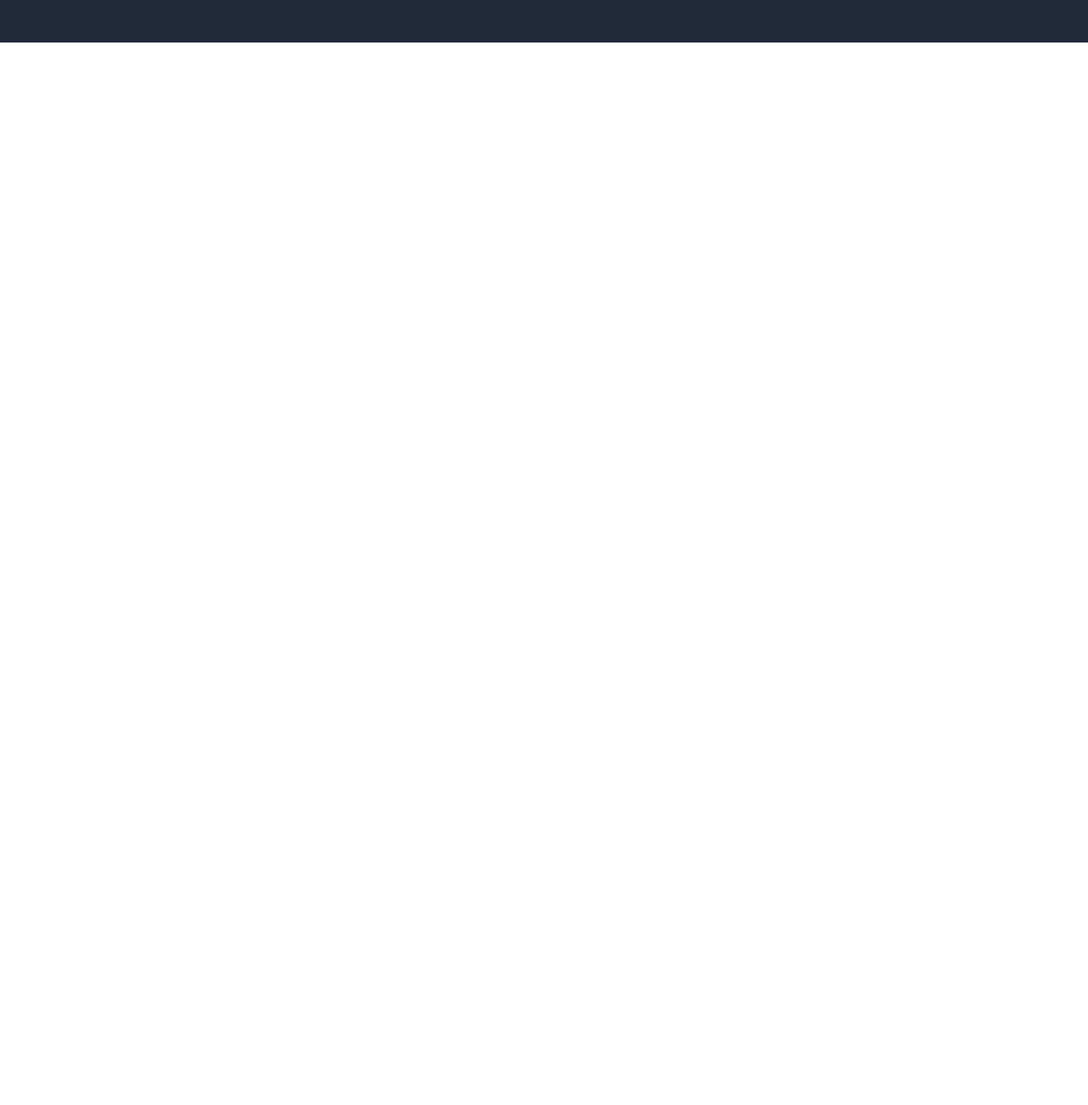
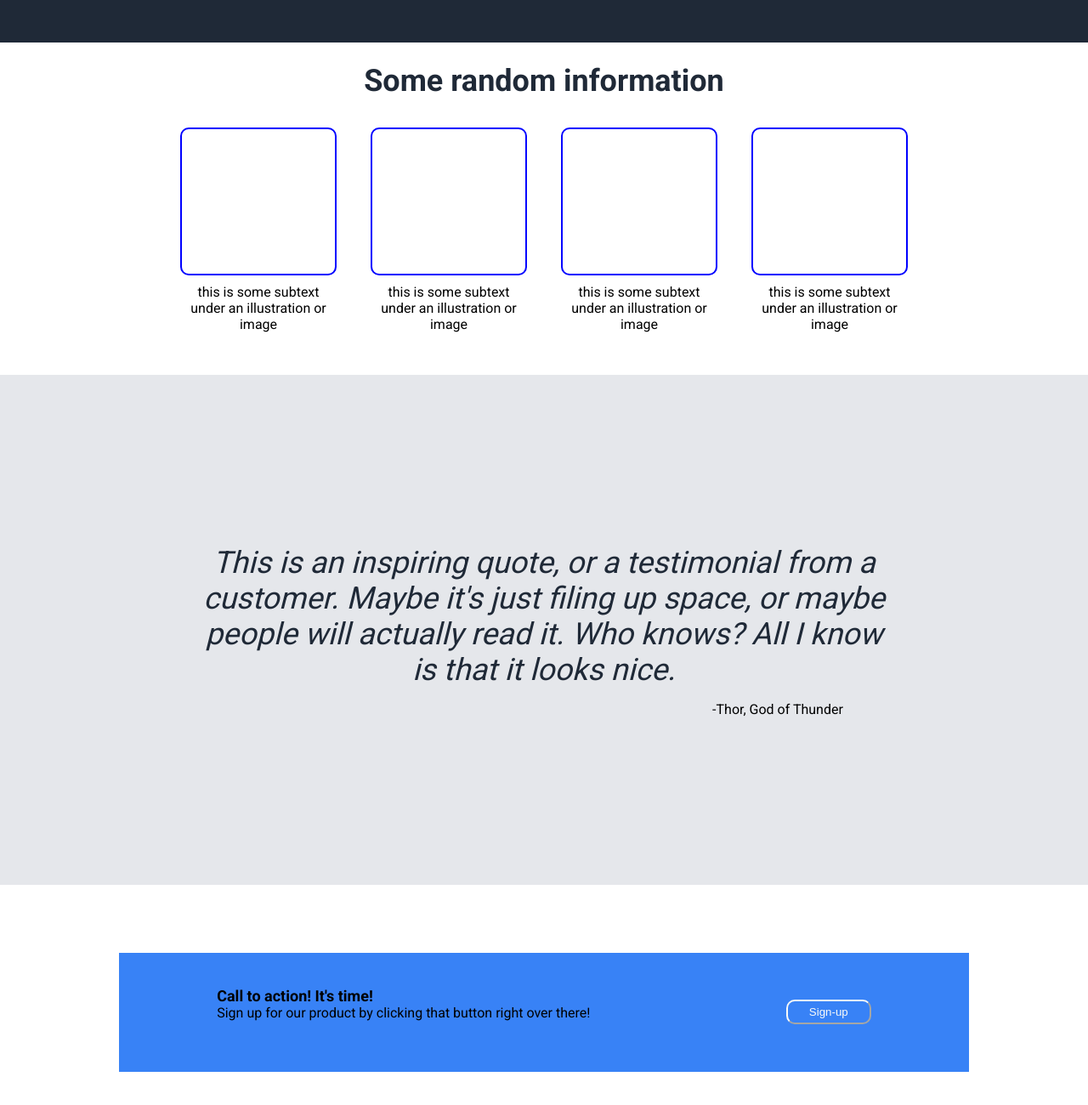
Before and after one commit to jbad92/landing_page, a plain HTML site: page index.html in a window 1280 px wide. Shown: the part 390-1690 px from the top of the page at 85% size. Before the commit the page ends 800 px from the top, so only its background shows below. Drawn offline with Linux system fonts and the light colour scheme.

Commit message:
missing footer

```diff
--- a/index.html
+++ b/index.html
@@ -19,14 +19,56 @@
     </header>
     <div class="main">
       <article>
-        <h1>This website is <br>awesome</h1>
+        <h1>This website is <br />awesome</h1>
         <p>
-          This website has some subtext that goes here under <br>the main title.
-          It's a smaller font and the color is lower <br>contrast.
+          This website has some subtext that goes here under <br />the main
+          title. It's a smaller font and the color is lower <br />contrast.
         </p>
         <button class="main-btn">Sign Up</button>
       </article>
-      <h3>Placeholder of an image</h3>
+      <h4>This is a placeholder of an image.</h4>
     </div>
+    <div class="second">
+      <h1 class="second-header">Some random information</h1>
+      <div class="images-second">
+        <div class="image-subtext">
+          <div class="square"></div>
+          <p>this is some subtext under an illustration or image</p>
+        </div>
+        <div class="image-subtext">
+          <div class="square"></div>
+          <p>this is some subtext under an illustration or image</p>
+        </div>
+        <div class="image-subtext">
+          <div class="square"></div>
+          <p>this is some subtext under an illustration or image</p>
+        </div>
+        <div class="image-subtext">
+          <div class="square"></div>
+          <p>this is some subtext under an illustration or image</p>
+        </div>
+      </div>
+    </div>
+    <div class="quote">
+      <p class="main-quote">
+        This is an inspiring quote, or a testimonial from a <br />
+        customer. Maybe it's just filing up space, or maybe <br />
+        people will actually read it. Who knows? All I know <br />
+        is that it looks nice.
+      </p>
+      <p class="author">-Thor, God of Thunder</p>
+    </div>
+    <div class="fourth">
+      <div class="fourth-text">
+          <p  class="fourth-header">Call to action! It's time!</p>
+          <p class="fourth-subtext">Sign up for our product by clicking that button right over there!</p>
+      </div>
+      <button class="fourth-button"> Sign-up</button>
+
+  </div>
+  <div class="footer">
+      <p> Copyright © The Odin Project 2021 </p>
+  </div>
+
   </body>
 </html>
--- a/style.css
+++ b/style.css
@@ -45,7 +45,7 @@ nav a:hover{
     font-weight: bold;
     margin-bottom: 0
 }
-.main h3{
+.main h4{
     background-color: grey;
     padding:100px;
 
@@ -74,3 +74,124 @@ nav a:hover{
 .main-btn:hover{
  background-color: #2c68c4
 }
+
+.services{
+    display: flex;
+    justify-content: space-around;
+    align-items: center;
+}
+.square {
+    width: 5%;
+    height: 15vh;
+    margin: 10px;
+    padding: 25px;
+    border: 100px outset #0D18B2;
+}
+
+.second {
+    display: flex;
+    flex-direction: column;
+    margin-bottom: 50px;
+}
+
+.images-second {
+    display: flex;
+}
+
+.second-header {
+    text-align:center;
+    font-size: 36px;
+    font-weight: bold;
+    color: #1F2937;
+}
+
+.image-subtext p{
+    width:180px;
+    text-align:center;
+    margin:0 auto;
+
+}
+
+.images-second {
+    margin-left:auto;
+    margin-right: auto;
+    gap:20px;
+}
+
+.square {
+    height:120px;
+    border-radius: 10px;
+    border:solid blue 2px;
+    width: 130px;
+}
+
+.quote {
+    display:flex;
+   text-align: center;
+   flex-direction: column;
+   justify-content: center;
+   background-color: #E5E7EB;
+}
+
+.main-quote{
+    margin-top: 200px;
+    margin-bottom: auto;
+    font-size: 36px;
+    font-style: italic;
+    font-weight: 400;
+    color: #1F2937;
+}
+
+.author{
+    flex-basis:200px;
+    padding-left: 550px;
+}
+
+.fourth-header{
+    font-weight: 900;
+    font-size: 18px;
+    margin:40px 0 0 0;
+}
+
+.fourth-subtext{
+    display:flex;
+    flex-direction: column;
+    margin:0 0 40px 0;
+}
+
+.fourth{
+    display:flex;
+    margin:80px 150px 80px 150px;
+    justify-content: space-around;
+    margin-left: auto;
+    margin-right: auto;
+    height:140px;
+    width:1000px;
+    background-color: #3882F6;
+
+}
+
+.fourth-button{
+    align-self: center;
+    padding:5px 25px 5px 25px;
+    color:#F9FAF8;
+    background-color: #3882F6;
+    border-radius: 10px;
+    border-color: #F9FAF8;
+    outline: none;
+    backface-visibility: hidden;
+
+}
+
+.footer{
+    display: flex;
+    justify-content: center;
+    align-items: center;
+    height: 70px;
+
+}
+.footer p{
+
+    color: #F9FAF8;
+    font-size:10px;
+}
```
